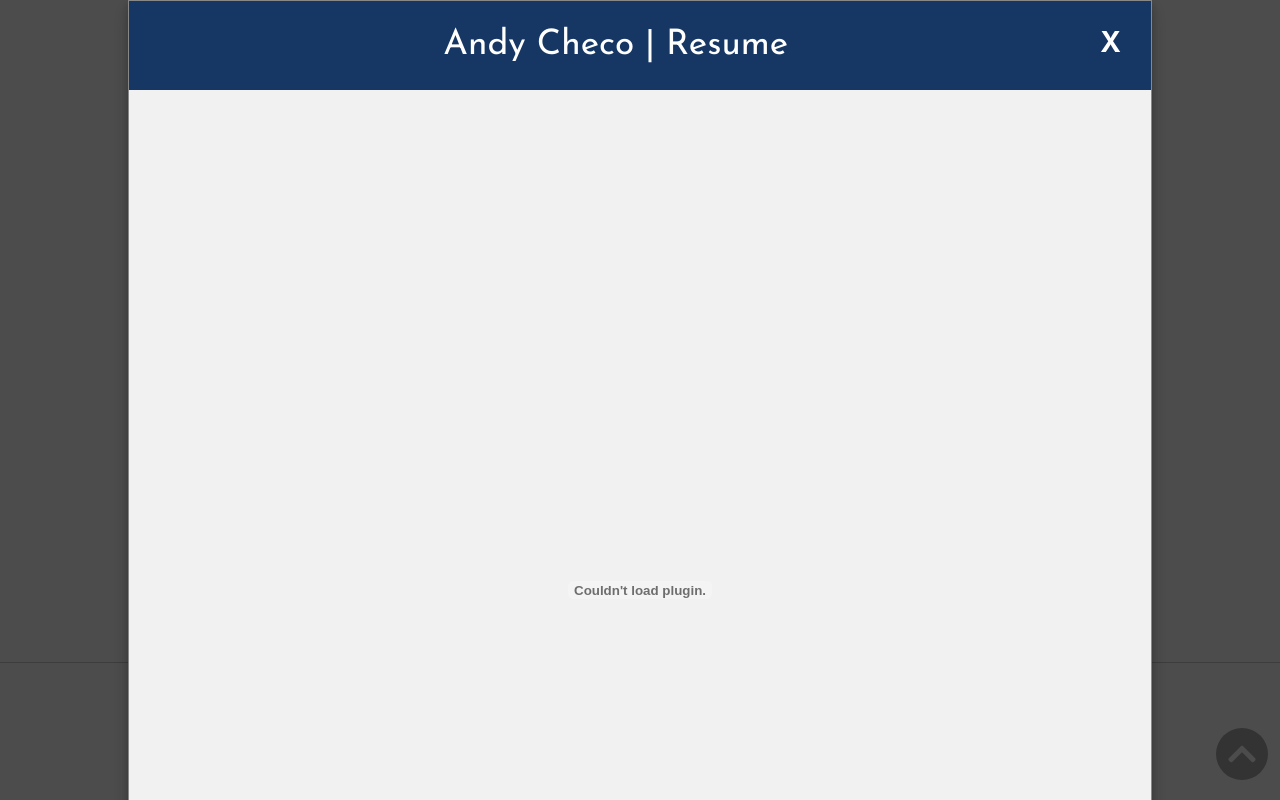
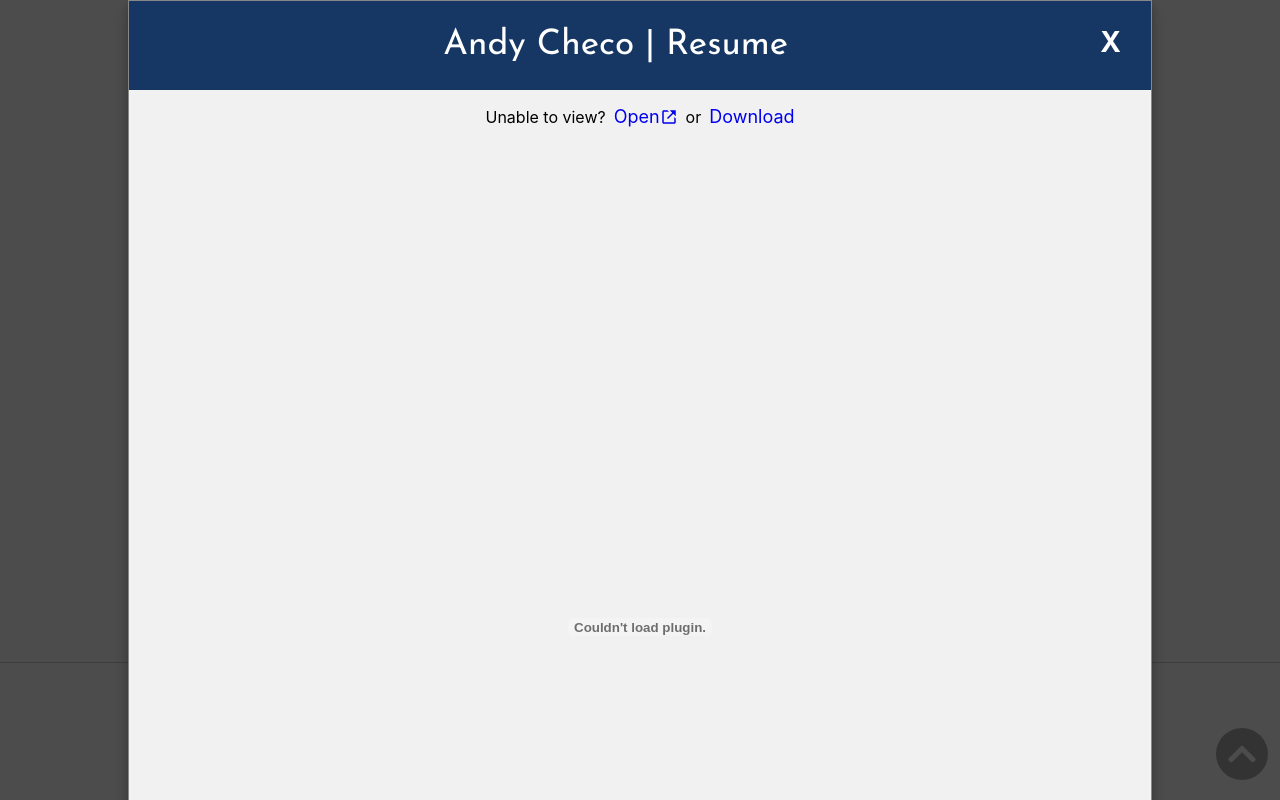
Before and after one commit to SavedCity/Portfolio, a React (Create React App) app: page / in a window 1280 px wide. Both pictures are taken after a click on the button "VIEW / DOWNLOAD". Shown: the part 3749-4549 px from the top of the page. Built offline with nearby package versions, Linux system fonts and the light colour scheme; a web font is replaced by a local one.

Commit message:
unable to view options for resume

```diff
--- a/src/Resume.css
+++ b/src/Resume.css
@@ -210,3 +210,17 @@
   font-weight: 400;
   margin: 25px 0;
 }
+
+.open-external-div {
+  display: flex;
+  column-gap: .5em;
+  align-items: center;
+  margin-top: 1em;
+}
+
+.open-external-div > a {
+  display: flex;
+  align-items: center;
+  text-decoration: none;
+  font-size: large;
+}
--- a/src/components/Resume.js
+++ b/src/components/Resume.js
@@ -2,6 +2,7 @@ import React from "react";
 // import Andy2 from "../images/andy2.png";
 import AndyResume from "../images/Andy_Checo_Resume.pdf";
 import AndyResumePic from "../images/Resume-pic.png";
+import { BiLinkExternal } from 'react-icons/bi';
 
 export default function Resume(props) {
   function openModal() {
@@ -59,6 +60,12 @@ export default function Resume(props) {
               <h2>Andy Checo | Resume</h2>
             </div>
             <div className="center-column">
+              <div className="open-external-div">
+                <span>Unable to view?</span>
+                <a target='_blank' href="https://www.canva.com/design/DAE1LiGI8nY/4FUaAFOKMCSm_ZB57WRfWg/view?utm_content=DAE1LiGI8nY&utm_campaign=designshare&utm_medium=link2&utm_source=sharebutton">Open <BiLinkExternal/></a>
+                <span>or</span>
+                <a href={AndyResume} download>Download</a>
+              </div>
               <embed
                 className="resume-modal-photo"
                 src={AndyResume}
```
